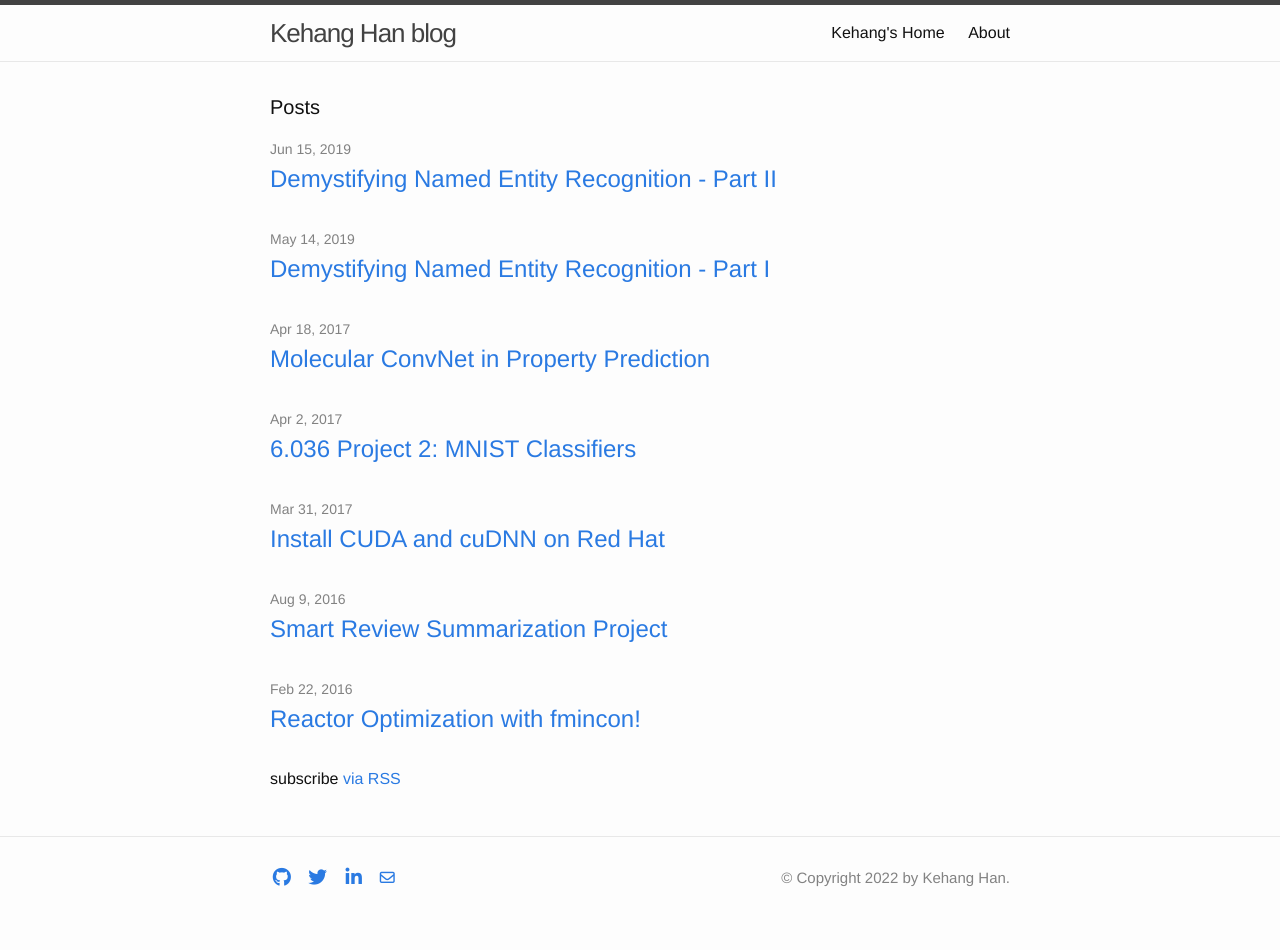
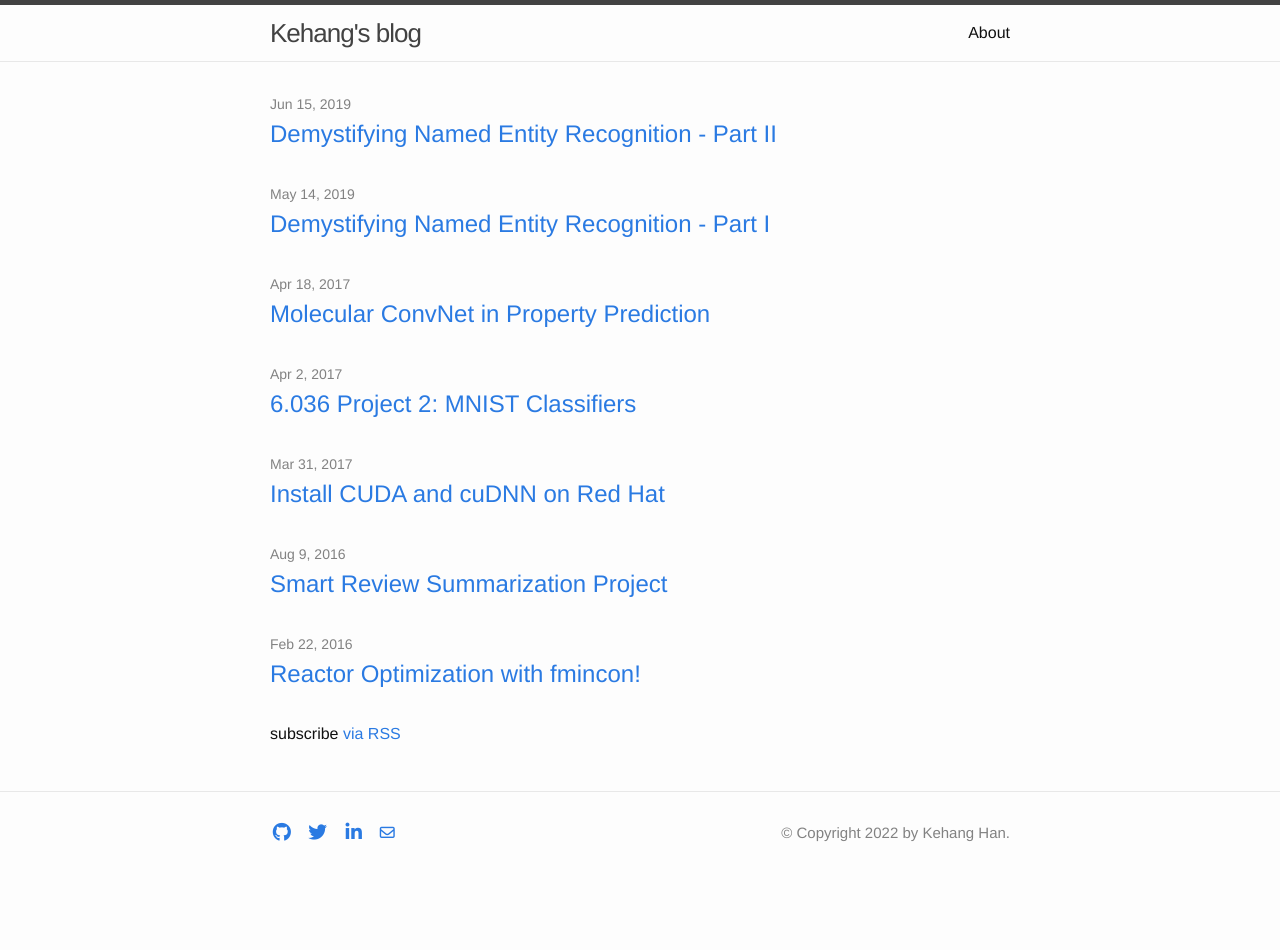
Before and after one commit to KEHANG/KEHANG.github.io, a Jekyll site: the page built from index.html, in a window 1280 px wide. Built offline with Jekyll 4.4.1, drawn with Linux system fonts in a browser that asks for light colours; nearby versions of some CDN libraries; after the commit the page ends 905 px from its top, so only the background shows below that.

Commit message:
Further tidy up

```diff
--- a/_config.yml
+++ b/_config.yml
@@ -6,7 +6,7 @@
 # 'jekyll serve'. If you change this file, please restart the server process.
 
 # Site settings
-title: Kehang Han blog
+title: Kehang's blog
 description: "&copy; Copyright 2022 by Kehang Han."
 
 # Build settings
--- a/_includes/header.html
+++ b/_includes/header.html
@@ -14,7 +14,6 @@
       </a>
 
       <div class="trigger">
-          <a class="page-link" href="http://www.kehanghan.com">Kehang's Home</a>
         {% for my_page in site.pages %}
           {% if my_page.title %}
           <a class="page-link" href="{{ my_page.url | prepend: site.baseurl }}">{{ my_page.title }}</a>
--- a/index.html
+++ b/index.html
@@ -4,16 +4,11 @@ layout: default
 
 <div class="home">
 
-  <h1 class="page-heading">Posts</h1>
-
   <ul class="post-list">
     {% for post in site.posts %}
       <li>
         <span class="post-meta">{{ post.date | date: "%b %-d, %Y" }}</span>
-
-        <h2>
-          <a class="post-link" href="{{ post.url | prepend: site.baseurl }}">{{ post.title }}</a>
-        </h2>
+        <a class="post-link" href="{{ post.url | prepend: site.baseurl }}">{{ post.title }}</a>
       </li>
     {% endfor %}
   </ul>
```
